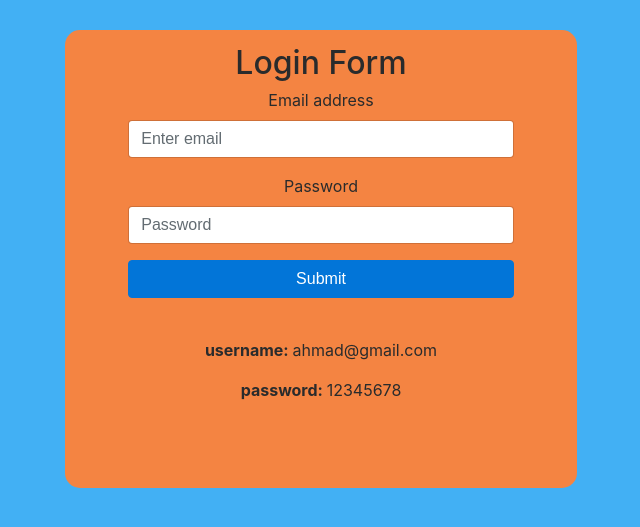
After one commit to tennoz/php-admin-panel, a PHP site: template views/login.view.php in a window 1280 px wide. The commit adds this page. Shown: the top 527 px of the page, without its empty margins (319-959 px from the left). Run offline with PHP 8.4, Linux system fonts and the light colour scheme; the template is opened without the code that fills it, so the values that code supplies are empty; some libraries are stand-ins or nearby versions.

Commit message:
update login functionality

```diff
--- /dev/null
+++ b/controllers/register.php
@@ -0,0 +1,3 @@
+<?php
+
+require 'views/register.view.php';
--- a/index.php
+++ b/index.php
@@ -1,5 +1,5 @@
 <?php
-
+session_start();
 require 'core/bootstrap.php';
 
 require Router::load('routes.php')
--- /dev/null
+++ b/style.css
@@ -0,0 +1,25 @@
+body {
+    background: #42b0f4;
+}
+
+.login-form {
+    width: 40%;
+    border-radius: 15px;
+    padding: 15px 15px 70px 15px;
+    margin-top: 30px;
+    background: #f48442;
+}
+
+.login-form input {
+    width: 80%;
+}
+
+.login-form button {
+    margin-top: 30px;
+    width: 30%;
+    font-size: 1.3em;
+}
+
+.login-footing-text {
+    padding-top: 40px;
+}
--- /dev/null
+++ b/views/login.view.php
@@ -0,0 +1,34 @@
+<?php require ('partials/head.php'); ?>
+
+<link rel="stylesheet" href="style.css">
+<center>
+    <div class="login-form">
+        <div class="top-part">
+            <h2>Login Form</h2>
+        </div>
+        <div class="form-body">
+            <form action="/login" method="POST">
+
+                <div class="form-group">
+                    <label for="exampleInputEmail1">Email address</label>
+                    <input type="email" class="form-control" id="exampleInputEmail1" aria-describedby="emailHelp" placeholder="Enter email" name="email">
+                </div>
+
+                <div class="form-group">
+                    <label for="exampleInputPassword1">Password</label>
+                    <input type="password" class="form-control" id="exampleInputPassword1" placeholder="Password" name="password">
+                </div>
+
+                <input type="submit" name="login" class="btn btn-primary" value="Submit">
+
+            </form>
+        </div>
+        <div class="login-footing-text">
+            <p><b>username: </b>ahmad@gmail.com</p>
+            <p><b>password: </b>12345678</p>
+        </div>
+    </div>
+</center>
+
+
+<?php require ('partials/footer.php'); ?>
--- a/views/index.view.php
+++ b/views/register.view.php
@@ -1,5 +1,4 @@
 <?php require ('partials/head.php'); ?>
-
   <h1>Submit Customer information</h1>
 
   <form action="/customers" method="POST">
```
Also changed, not shown: controllers/customers_table.php (+7 -0 lines), controllers/delete_customer.php (deleted, +0 -9 lines), controllers/index.php (+5 -2 lines), controllers/login.php (added, +13 -0 lines), core/database/QueryBuilder.php (+10 -9 lines), routes.php (+4 -4 lines), views/customers_table.view.php (+11 -3 lines), core/database/Connection.php (line endings or trailing spaces).
